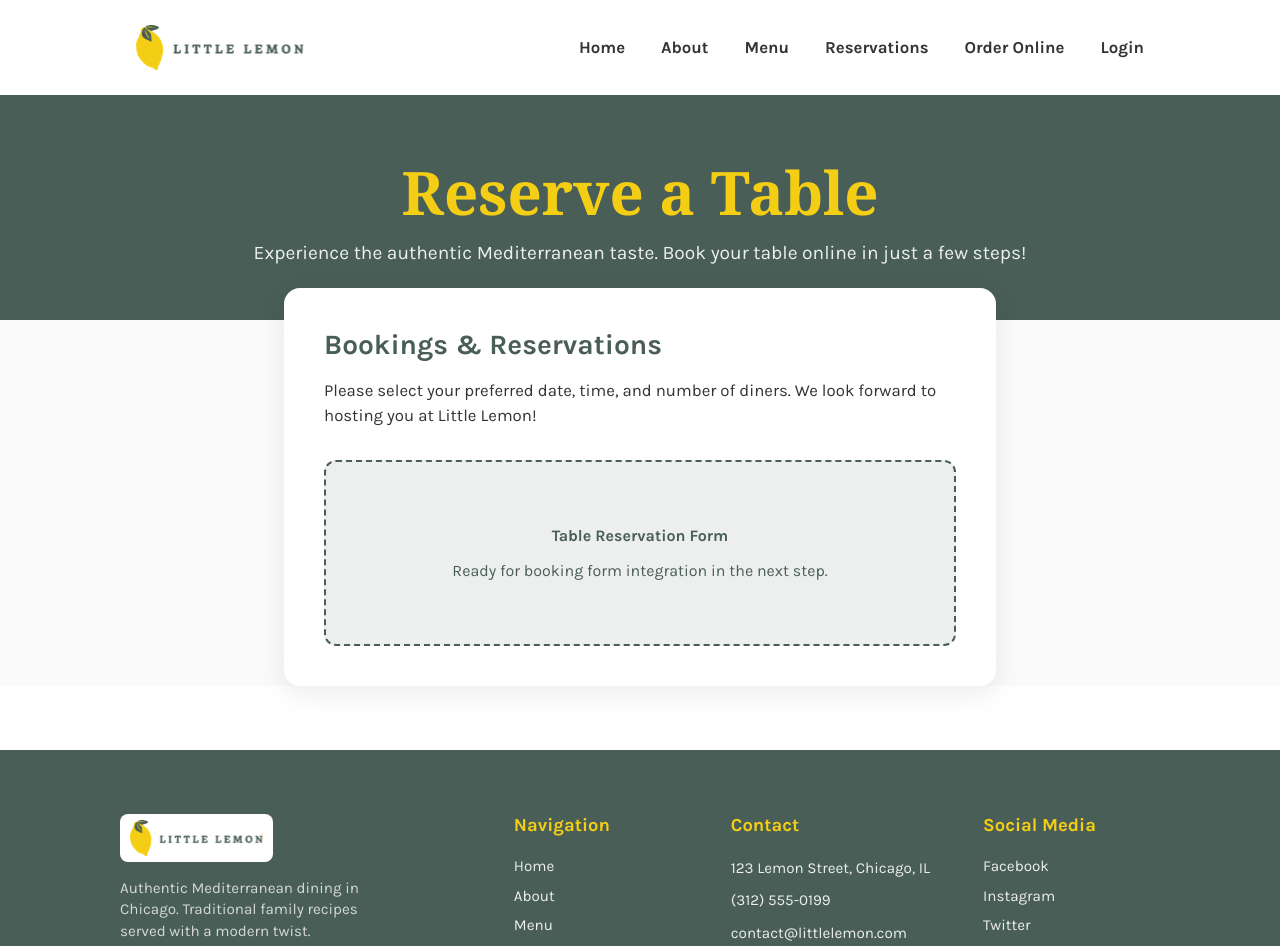
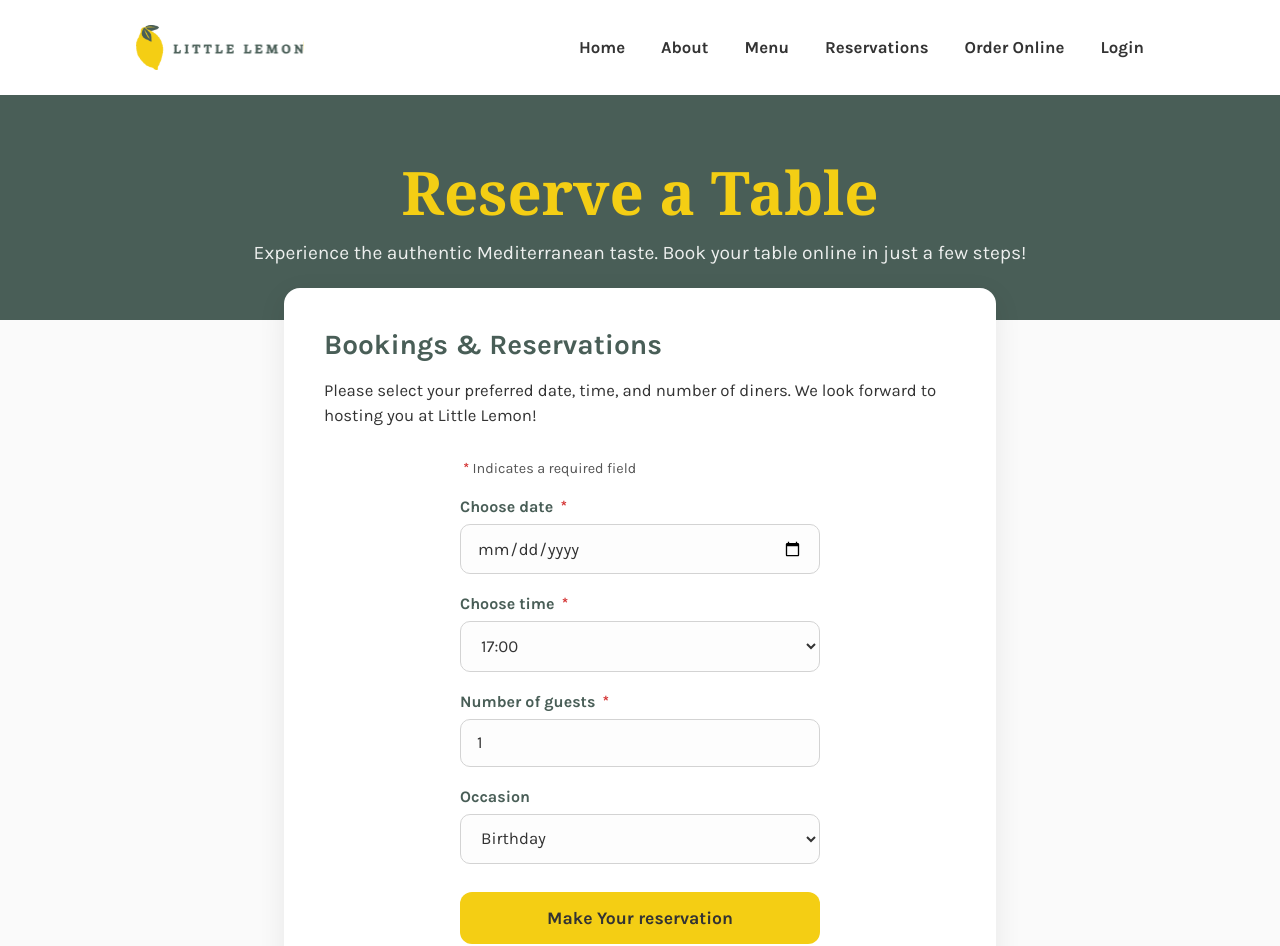
Before and after one commit to Juandavid9909/little-lemon, a React (Vite) app: page /booking in a window 1280 px wide. Shown: the top 946 px of the page. Built offline with nearby package versions, Linux system fonts and the light colour scheme; a web font is replaced by a local one.

Commit message:
BookingForm component implemented

```diff
--- a/src/App.css
+++ b/src/App.css
@@ -531,13 +531,149 @@
   margin-bottom: 2rem;
 }
 
-.booking-placeholder-box {
-  background-color: var(--highlight-light);
-  border: 2px dashed var(--primary-green);
+/* ==========================================================================
+   Booking Form & Confirmation Styles
+   ========================================================================== */
+.booking-form-wrapper {
+  width: 100%;
+}
+
+.booking-form {
+  display: grid;
+  max-width: 440px;
+  margin: 0 auto;
+  gap: 1.5rem;
+}
+
+.form-group {
+  display: flex;
+  flex-direction: column;
+  gap: 0.5rem;
+  text-align: left;
+}
+
+.required-legend {
+  font-family: var(--font-body);
+  font-size: 0.9rem;
+  color: #555555;
+  margin: 0;
+  text-align: left;
+}
+
+.required-asterisk {
+  color: #d32f2f;
+  font-weight: 700;
+  margin-left: 0.2rem;
+}
+
+.form-label {
+  font-family: var(--font-body);
+  font-weight: 700;
+  font-size: 1rem;
+  color: var(--primary-green);
+}
+
+.form-input,
+.form-select {
+  font-family: var(--font-body);
+  font-size: 1.05rem;
+  padding: 0.85rem 1rem;
+  border: 1.5px solid #d3d3d3;
+  border-radius: 10px;
+  background-color: #fdfdfd;
+  color: var(--highlight-dark);
+  transition: border-color 0.2s ease, box-shadow 0.2s ease;
+  width: 100%;
+}
+
+.form-input:focus,
+.form-select:focus {
+  border-color: var(--primary-green);
+  box-shadow: 0 0 0 3px rgba(73, 94, 87, 0.2);
+  outline: none;
+  background-color: #ffffff;
+}
+
+.booking-submit-btn {
+  font-family: var(--font-body);
+  font-weight: 700;
+  font-size: 1.1rem;
+  background-color: var(--primary-yellow);
+  color: var(--highlight-dark);
+  padding: 1rem 1.5rem;
+  border: none;
   border-radius: 12px;
-  padding: 3rem 1.5rem;
+  cursor: pointer;
+  transition: all 0.2s ease;
+  margin-top: 0.5rem;
+  width: 100%;
+}
+
+.booking-submit-btn:hover,
+.booking-submit-btn:focus {
+  background-color: #e5bd09;
+  transform: translateY(-2px);
+  box-shadow: 0 6px 16px rgba(0, 0, 0, 0.15);
+}
+
+.booking-confirmation-box {
+  background-color: #f4f7f5;
+  border: 2px solid var(--primary-green);
+  border-radius: 16px;
+  padding: 2.5rem 2rem;
   text-align: center;
+  max-width: 480px;
+  margin: 0 auto;
+}
+
+.confirmation-icon {
+  width: 50px;
+  height: 50px;
+  background-color: var(--primary-green);
+  color: #ffffff;
+  border-radius: 50%;
+  display: flex;
+  align-items: center;
+  justify-content: center;
+  font-size: 1.75rem;
+  font-weight: bold;
+  margin: 0 auto 1rem auto;
+}
+
+.confirmation-title {
+  font-family: var(--font-title);
+  font-size: 2.2rem;
   color: var(--primary-green);
+  margin: 0 0 0.5rem 0;
+}
+
+.confirmation-text {
+  font-size: 1.05rem;
+  color: var(--highlight-dark);
+  margin-bottom: 1.5rem;
+}
+
+.confirmation-details {
+  background-color: #ffffff;
+  border-radius: 10px;
+  padding: 1.25rem;
+  margin-bottom: 1.5rem;
+  text-align: left;
+  border: 1px solid #e0e0e0;
+}
+
+.confirmation-details p {
+  margin: 0.4rem 0;
+  font-size: 1rem;
+  color: #333333;
+}
+
+.confirmation-btn {
+  width: 100%;
+  padding: 0.9rem;
+  border: none;
+  border-radius: 10px;
+  cursor: pointer;
 }
 
 /* ==========================================================================
--- /dev/null
+++ b/src/components/BookingForm.jsx
@@ -0,0 +1,173 @@
+import { useState } from 'react';
+
+function BookingForm({ availableTimes: propsAvailableTimes, dispatch, submitForm }) {
+  const [date, setDate] = useState('');
+  const [time, setTime] = useState('17:00');
+  const [guests, setGuests] = useState(1);
+  const [occasion, setOccasion] = useState('Birthday');
+  const [isSubmitted, setIsSubmitted] = useState(false);
+
+  // State array for available booking times
+  const [availableTimes, setAvailableTimes] = useState([
+    '17:00',
+    '18:00',
+    '19:00',
+    '20:00',
+    '21:00',
+    '22:00',
+  ]);
+
+  // Support both internal state and lifted state via props (for next lesson)
+  const timesOptions = propsAvailableTimes || availableTimes;
+
+  const handleDateChange = (e) => {
+    const newDate = e.target.value;
+    setDate(newDate);
+    if (dispatch) {
+      dispatch({ type: 'UPDATE_TIMES', payload: newDate });
+    }
+  };
+
+  const handleTimeChange = (e) => {
+    setTime(e.target.value);
+  };
+
+  const handleGuestsChange = (e) => {
+    setGuests(e.target.value);
+  };
+
+  const handleOccasionChange = (e) => {
+    setOccasion(e.target.value);
+  };
+
+  const handleSubmit = (e) => {
+    e.preventDefault();
+    const bookingData = { date, time, guests, occasion };
+
+    if (submitForm) {
+      submitForm(bookingData);
+    } else {
+      setIsSubmitted(true);
+    }
+  };
+
+  const handleReset = () => {
+    setDate('');
+    setTime('17:00');
+    setGuests(1);
+    setOccasion('Birthday');
+    setIsSubmitted(false);
+  };
+
+  return (
+    <div className="booking-form-wrapper">
+      {isSubmitted ? (
+        <div className="booking-confirmation-box" role="alert">
+          <div className="confirmation-icon">✓</div>
+          <h3 className="confirmation-title">Reservation Confirmed!</h3>
+          <p className="confirmation-text">
+            Thank you for reserving a table at Little Lemon.
+          </p>
+          <div className="confirmation-details">
+            <p><strong>Date:</strong> {date || 'Selected date'}</p>
+            <p><strong>Time:</strong> {time}</p>
+            <p><strong>Guests:</strong> {guests}</p>
+            <p><strong>Occasion:</strong> {occasion}</p>
+          </div>
+          <button
+            type="button"
+            className="btn-primary confirmation-btn"
+            onClick={handleReset}
+          >
+            Book Another Table
+          </button>
+        </div>
+      ) : (
+        <form
+          className="booking-form"
+          style={{ display: 'grid', maxWidth: '360px', gap: '20px' }}
+          onSubmit={handleSubmit}
+          aria-label="Table reservation form"
+        >
+          <p className="required-legend">
+            <span className="required-asterisk" aria-hidden="true">*</span> Indicates a required field
+          </p>
+
+          <div className="form-group">
+            <label htmlFor="res-date" className="form-label">
+              Choose date <span className="required-asterisk" aria-hidden="true">*</span>
+            </label>
+            <input
+              type="date"
+              id="res-date"
+              className="form-input"
+              value={date}
+              onChange={handleDateChange}
+              required
+            />
+          </div>
+
+          <div className="form-group">
+            <label htmlFor="res-time" className="form-label">
+              Choose time <span className="required-asterisk" aria-hidden="true">*</span>
+            </label>
+            <select
+              id="res-time"
+              className="form-select"
+              value={time}
+              onChange={handleTimeChange}
+              required
+            >
+              {timesOptions.map((timeOption) => (
+                <option key={timeOption} value={timeOption}>
+                  {timeOption}
+                </option>
+              ))}
+            </select>
+          </div>
+
+          <div className="form-group">
+            <label htmlFor="guests" className="form-label">
+              Number of guests <span className="required-asterisk" aria-hidden="true">*</span>
+            </label>
+            <input
+              type="number"
+              placeholder="1"
+              min="1"
+              max="10"
+              id="guests"
+              className="form-input"
+              value={guests}
+              onChange={handleGuestsChange}
+              required
+            />
+          </div>
+
+          <div className="form-group">
+            <label htmlFor="occasion" className="form-label">
+              Occasion
+            </label>
+            <select
+              id="occasion"
+              className="form-select"
+              value={occasion}
+              onChange={handleOccasionChange}
+            >
+              <option value="Birthday">Birthday</option>
+              <option value="Anniversary">Anniversary</option>
+            </select>
+          </div>
+
+          <input
+            type="submit"
+            value="Make Your reservation"
+            aria-label="Make Your reservation"
+            className="btn-primary booking-submit-btn"
+          />
+        </form>
+      )}
+    </div>
+  );
+}
+
+export default BookingForm;
--- a/src/pages/BookingPage.jsx
+++ b/src/pages/BookingPage.jsx
@@ -1,3 +1,5 @@
+import BookingForm from '../components/BookingForm';
+
 function BookingPage() {
   return (
     <section className="booking-page" aria-labelledby="booking-heading">
@@ -16,10 +18,7 @@ function BookingPage() {
           <p className="booking-card-text">
             Please select your preferred date, time, and number of diners. We look forward to hosting you at Little Lemon!
           </p>
-          <div className="booking-placeholder-box">
-            <p><strong>Table Reservation Form</strong></p>
-            <p>Ready for booking form integration in the next step.</p>
-          </div>
+          <BookingForm />
         </div>
       </div>
     </section>
```
